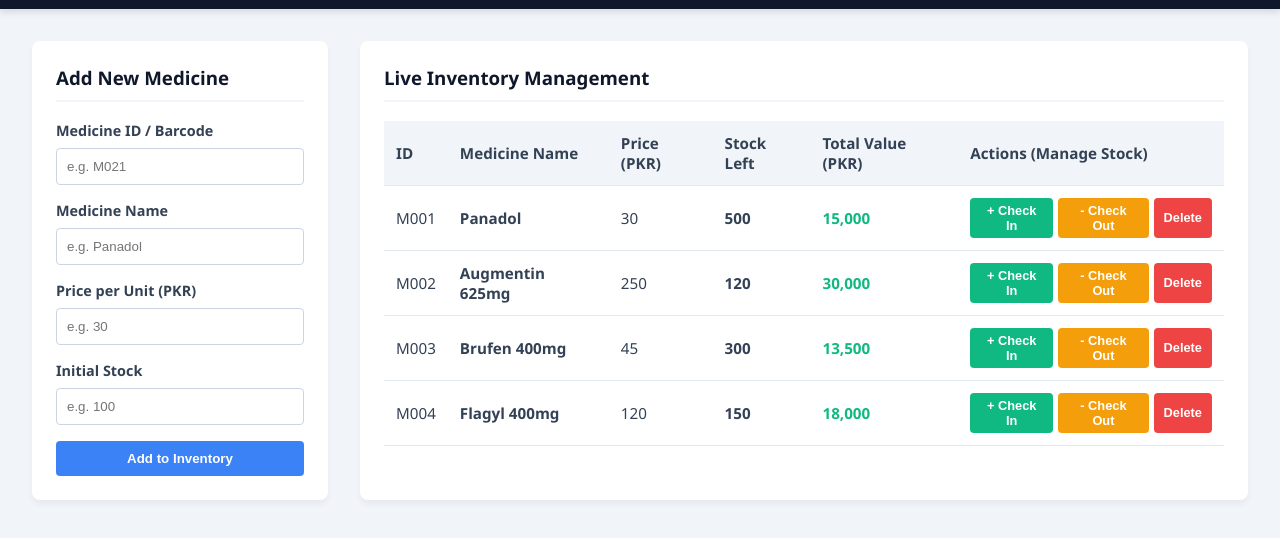
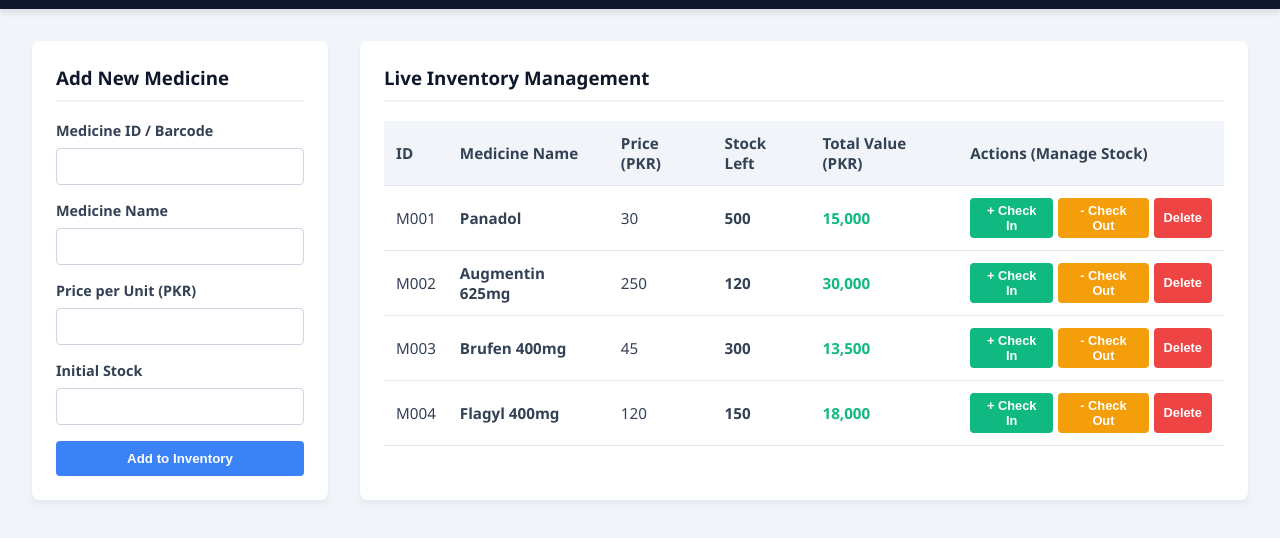
Before and after one commit to Alis4211/MEDI-CARE, a plain HTML site: page index.html in a window 1280 px wide. Shown: the part 86-624 px from the top of the page. Drawn offline with Linux system fonts and the light colour scheme.

Commit message:
Update index.html

```diff
--- a/index.html
+++ b/index.html
@@ -124,19 +124,19 @@
             <form id="addMedForm">
                 <div class="form-group">
                     <label for="medId">Medicine ID / Barcode</label>
-                    <input type="text" id="medId" required placeholder="e.g. M021">
+                    <input type="text" id="medId" required placeholder="">
                 </div>
                 <div class="form-group">
                     <label for="medName">Medicine Name</label>
-                    <input type="text" id="medName" required placeholder="e.g. Panadol">
+                    <input type="text" id="medName" required placeholder="">
                 </div>
                 <div class="form-group">
                     <label for="medPrice">Price per Unit (PKR)</label>
-                    <input type="number" id="medPrice" required min="1" placeholder="e.g. 30">
+                    <input type="number" id="medPrice" required min="1" placeholder="">
                 </div>
                 <div class="form-group">
                     <label for="medStock">Initial Stock</label>
-                    <input type="number" id="medStock" required min="0" placeholder="e.g. 100">
+                    <input type="number" id="medStock" required min="0" placeholder="">
                 </div>
                 <button type="submit">Add to Inventory</button>
             </form>
```
